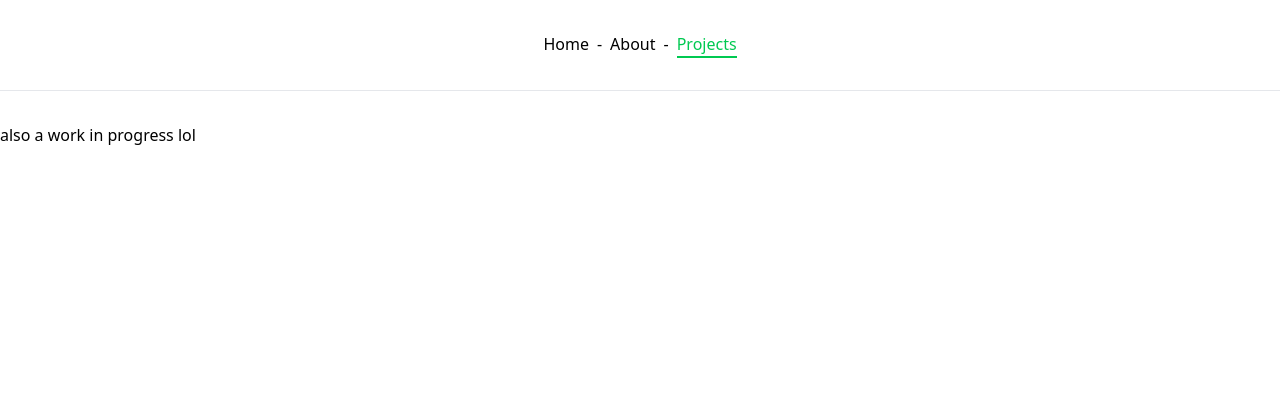
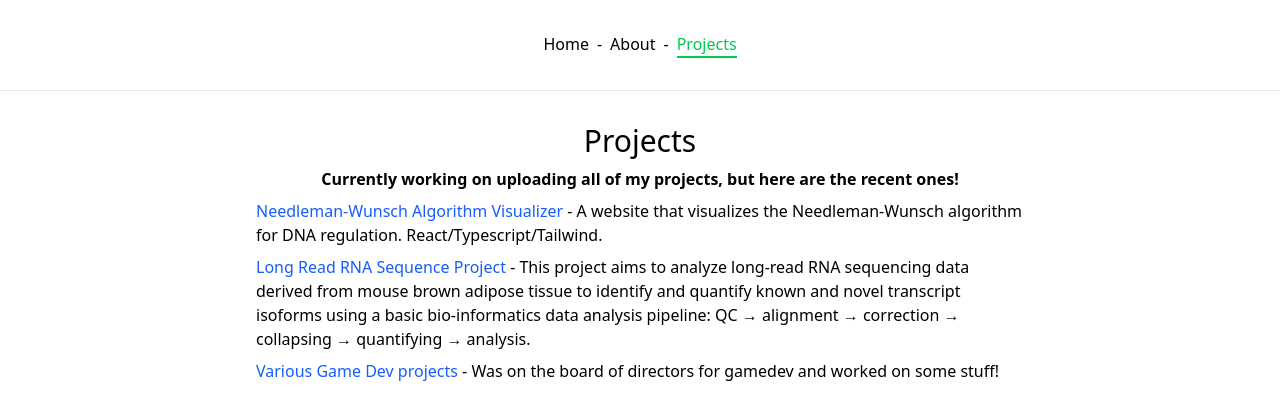
Before and after one commit to 51talcol21/51talcol21.github.io, a SvelteKit app: page /projects in a window 1280 px wide. Shown: the top 420 px of the page. Built offline with nearby package versions, Linux system fonts and the light colour scheme.

Commit message:
Added some projects

```diff
--- a/src/routes/projects/+page.svelte
+++ b/src/routes/projects/+page.svelte
@@ -4,4 +4,35 @@
     export let data: PageData;
 </script>
 
-also a work in progress lol
+<div class="flex flex-col max-w-3xl mx-auto gap-2">
+    <h1 class="text-3xl text-center">
+        Projects
+    </h1>
+
+    <p class="max-w-3xl mx-auto">
+        <strong> Currently working on uploading all of my projects, but here are the recent ones! </strong>
+    </p>
+
+    <span>
+        <a href="https://51talcol21.github.io/needleman-wunsch-visualizer/"
+        class="text-blue-600 hover:text-green-500 hover:transition-colors transition duration-300 ease-in-out">
+        Needleman-Wunsch Algorithm Visualizer
+        </a> - A website that visualizes the Needleman-Wunsch algorithm for DNA regulation. React/Typescript/Tailwind.
+    </span>
+
+    <span>
+        <a href="https://51talcol21.github.io/long-read-rna-mouse-brownfat/"
+        class="text-blue-600 hover:text-green-500 hover:transition-colors transition duration-300 ease-in-out">
+        Long Read RNA Sequence Project
+        </a> - This project aims to analyze long-read RNA sequencing data derived from mouse brown adipose tissue
+         to identify and quantify known and novel transcript isoforms using a basic bio-informatics data analysis
+         pipeline: QC → alignment → correction → collapsing → quantifying → analysis.
+    </span>
+
+    <span>
+        <a href="https://cugamedev.itch.io/"
+        class="text-blue-600 hover:text-green-500 hover:transition-colors transition duration-300 ease-in-out">
+        Various Game Dev projects
+        </a> - Was on the board of directors for gamedev and worked on some stuff!
+    </span>
+</div>
```
